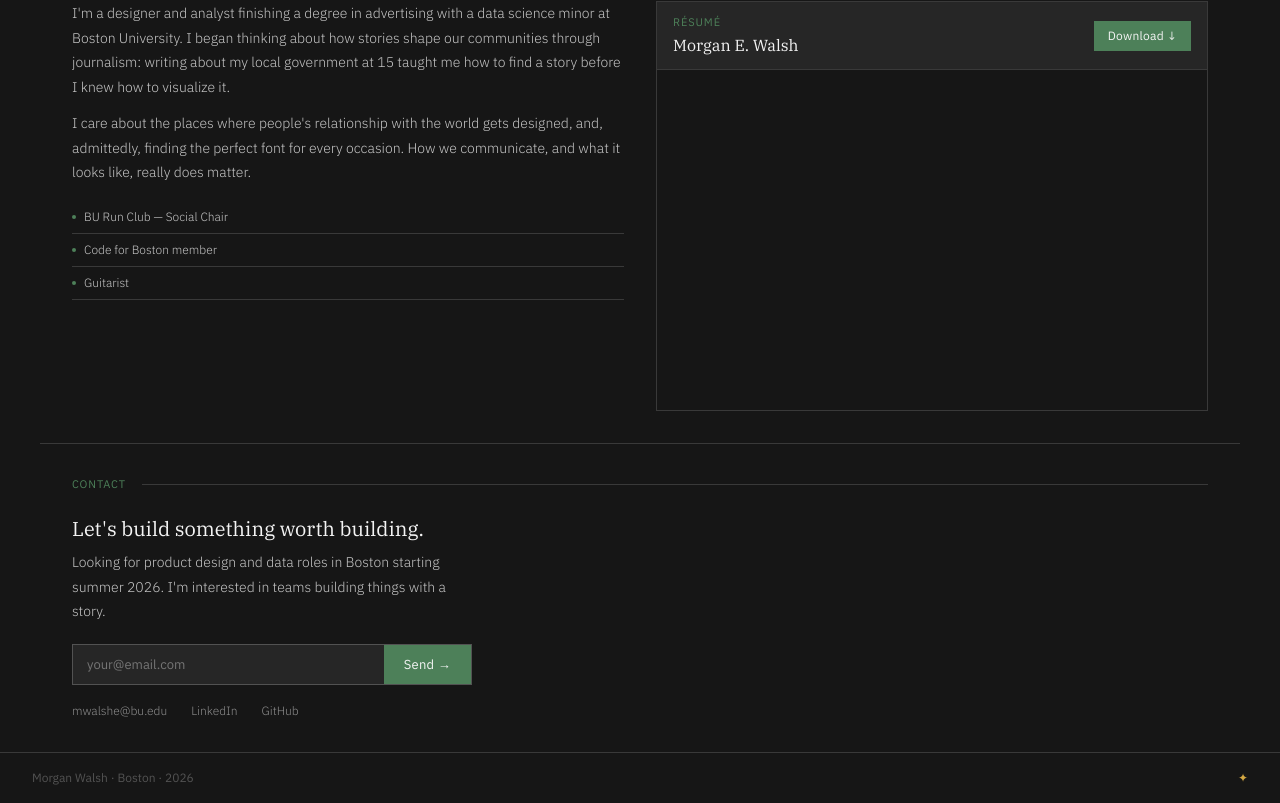
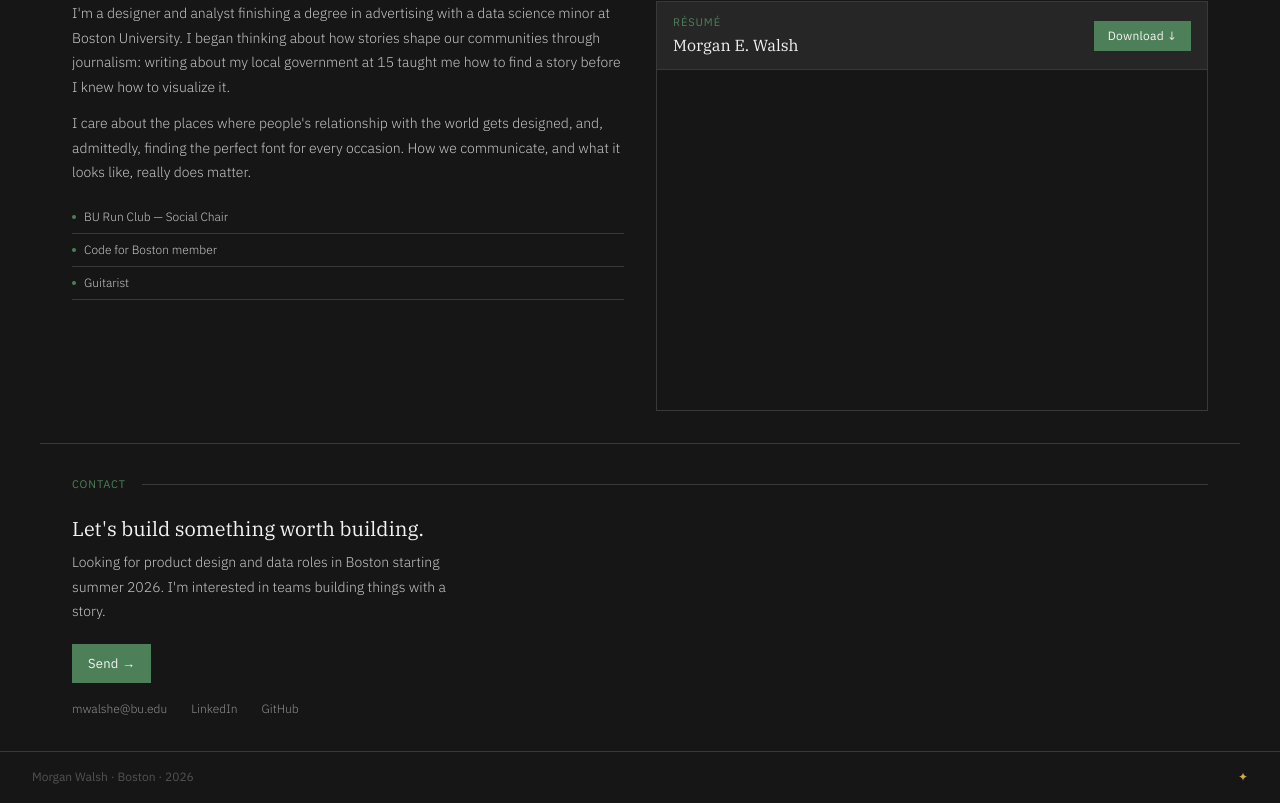
Before and after one commit to morganewalsh/morgan-portfolio, a Next.js app: page / in a window 1280 px wide. Shown: the part 1032-1835 px from the top of the page. Built offline with nearby package versions, Linux system fonts and the light colour scheme.

Commit message:
fixed email button to route to current email.

```diff
--- a/app/page.tsx
+++ b/app/page.tsx
@@ -288,42 +288,17 @@ export default function Home() {
         <p className="text-body" style={{ maxWidth: 400, marginBottom: '1.25rem' }}>
           Looking for product design and data roles in Boston starting
           summer 2026. I&apos;m interested in teams building things with a story.
-          </p>
+        </p>
 
-        {/* Simple mailto form — swap for a real form handler when ready */}
-        <div
-          style={{
-            display:   'flex',
-            maxWidth:  400,
-            border:    '1px solid var(--text-disabled)',
-          }}
-        >
-          <input
-            type="email"
-            placeholder="your@email.com"
-            style={{
-              flex:       1,
-              background: 'var(--bg-secondary)',
-              border:     'none',
-              color:      'var(--text-primary)',
-              fontFamily: 'var(--font-sans)',
-              fontSize:   '0.8125rem',
-              padding:    '0.625rem 0.875rem',
-              outline:    'none',
-            }}
-          />
-          <button className="btn btn-primary" style={{ borderRadius: 0 }}>
-            Send →
-          </button>
-        </div>
+        <a
+          href="mailto:mwalshe@bu.edu"
+          className="btn btn-primary"
+          style={{ borderRadius: 0, display: 'inline-block', padding: '0.625rem 1rem', textDecoration: 'none' }}
+          >
+          Send →
+        </a>
 
-        <div
-          style={{
-            display:   'flex',
-            gap:       '1.5rem',
-            marginTop: '1rem',
-          }}
-        >
+        <div style={{display: 'flex', gap: '1.5rem', marginTop: '1rem'}}>
           {[
             { label: 'mwalshe@bu.edu', href: 'mailto:mwalshe@bu.edu' },
             { label: 'LinkedIn',       href: 'https://linkedin.com/in/morganwalshe' },
```
